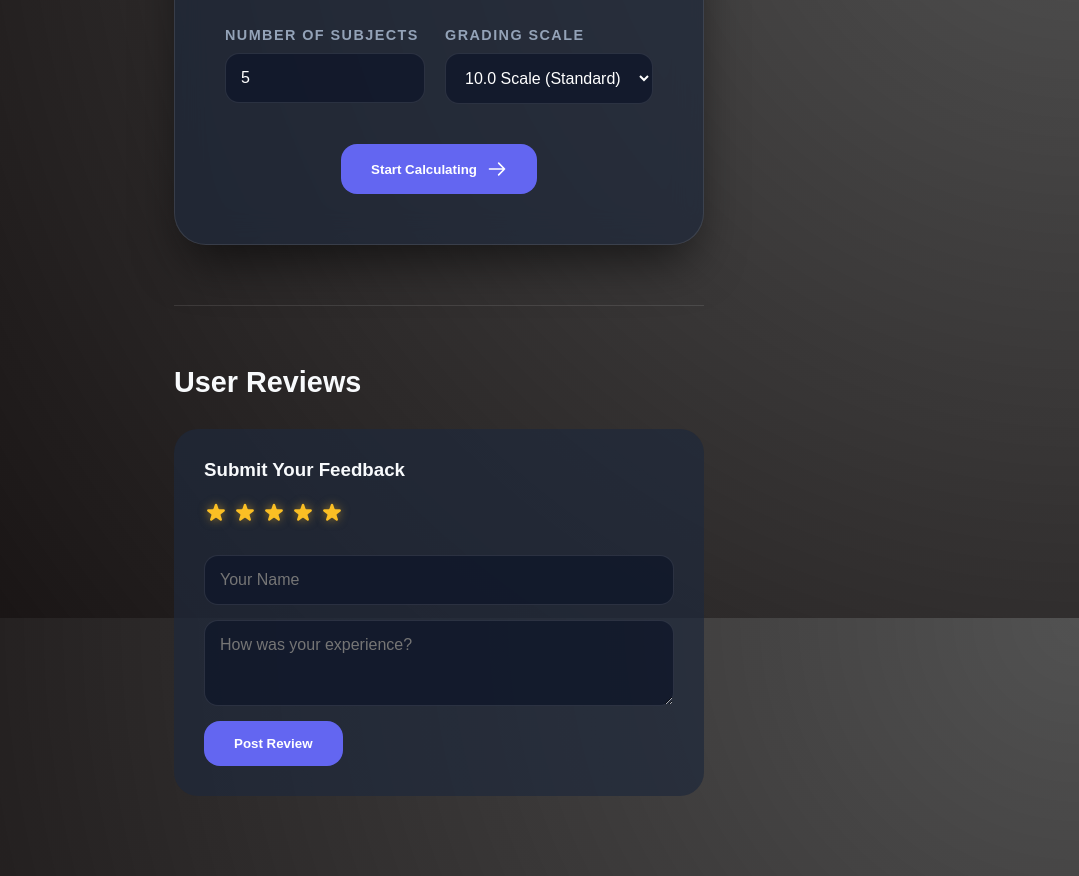
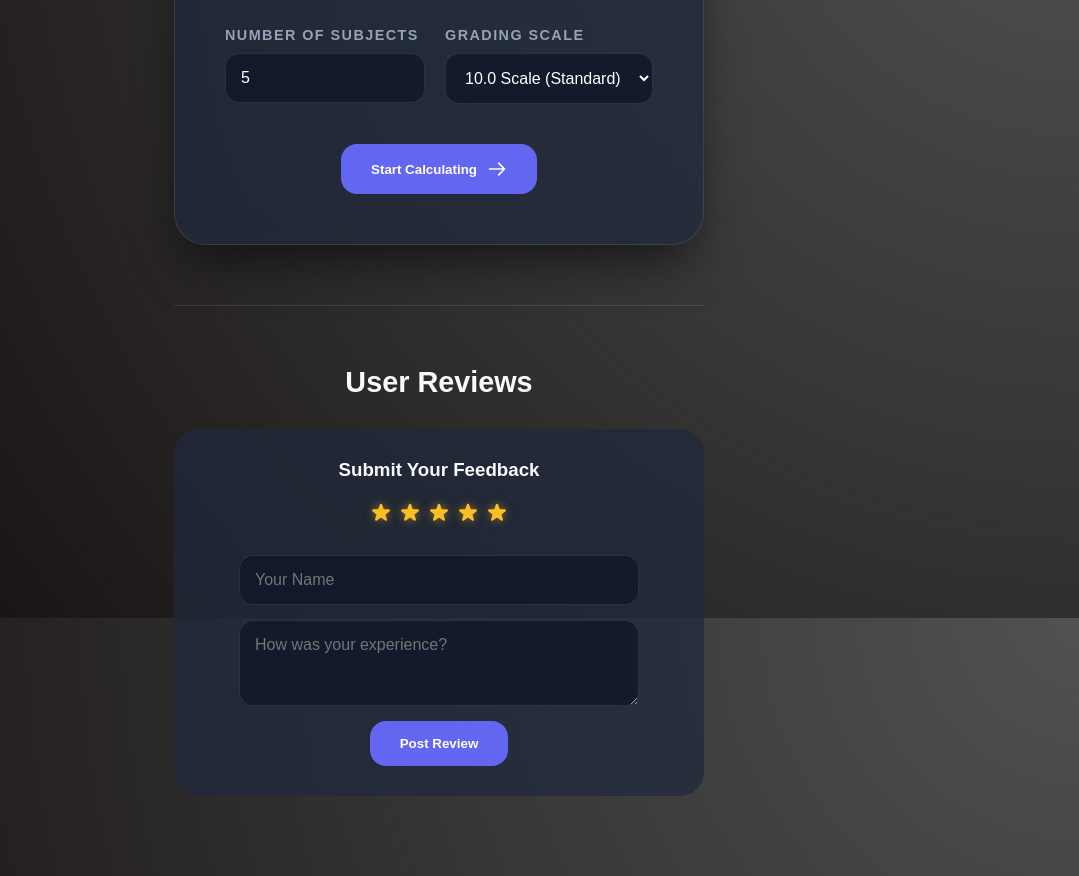
Before and after one commit to monisha56-56/CGPA, a plain HTML site: page index.html in a window 1280 px wide. Shown: the part 182-1058 px from the top of the page, without its empty margins (201-1280 px from the left). Drawn offline with Linux system fonts and the light colour scheme.

Commit message:
UI: Centered reviews and stars, updated titles

```diff
--- a/index.html
+++ b/index.html
@@ -193,6 +193,7 @@
             margin-top: 60px;
             padding-top: 60px;
             border-top: 1px solid var(--glass-border);
+            text-align: center;
         }
 
         .review-form {
@@ -200,12 +201,14 @@
             padding: 30px;
             border-radius: 24px;
             margin-bottom: 40px;
+            text-align: center;
         }
 
         .star-rating {
             display: flex;
             gap: 5px;
             margin-bottom: 15px;
+            justify-content: center;
         }
 
         .star-rating svg {
@@ -316,7 +319,7 @@
     <div id="calcView" class="view">
         <div class="calc-header">
             <div>
-                <h2 style="font-size: 2rem;">Dashboard</h2>
+                <h2 style="font-size: 2rem;">CGPA CALCULATOR</h2>
                 <span id="subjectCountDisplay" class="count-badge">5 Subjects Loaded</span>
             </div>
             <button id="backBtn" class="btn btn-outline">
@@ -347,7 +350,7 @@
 
         <div class="review-form">
             <h3 style="margin-bottom: 20px;">Submit Your Feedback</h3>
-            <div style="display: flex; flex-direction: column; gap: 15px;">
+            <div style="display: flex; flex-direction: column; gap: 15px; align-items: center;">
                 <div class="star-rating" id="ratingInput">
                     <svg viewBox="0 0 20 20" data-val="1"><path d="M9.049 2.927c.3-.921 1.603-.921 1.902 0l1.07 3.292a1 1 0 00.95.69h3.462c.969 0 1.371 1.24.588 1.81l-2.8 2.034a1 1 0 00-.364 1.118l1.07 3.292c.3.921-.755 1.688-1.54 1.118l-2.8-2.034a1 1 0 00-1.175 0l-2.8 2.034c-.784.57-1.838-.197-1.539-1.118l1.07-3.292a1 1 0 00-.364-1.118L2.98 8.72c-.783-.57-.38-1.81.588-1.81h3.461a1 1 0 00.951-.69l1.07-3.292z"/></svg>
                     <svg viewBox="0 0 20 20" data-val="2"><path d="M9.049 2.927c.3-.921 1.603-.921 1.902 0l1.07 3.292a1 1 0 00.95.69h3.462c.969 0 1.371 1.24.588 1.81l-2.8 2.034a1 1 0 00-.364 1.118l1.07 3.292c.3.921-.755 1.688-1.54 1.118l-2.8-2.034a1 1 0 00-1.175 0l-2.8 2.034c-.784.57-1.838-.197-1.539-1.118l1.07-3.292a1 1 0 00-.364-1.118L2.98 8.72c-.783-.57-.38-1.81.588-1.81h3.461a1 1 0 00.951-.69l1.07-3.292z"/></svg>
@@ -355,8 +358,8 @@
                     <svg viewBox="0 0 20 20" data-val="4"><path d="M9.049 2.927c.3-.921 1.603-.921 1.902 0l1.07 3.292a1 1 0 00.95.69h3.462c.969 0 1.371 1.24.588 1.81l-2.8 2.034a1 1 0 00-.364 1.118l1.07 3.292c.3.921-.755 1.688-1.54 1.118l-2.8-2.034a1 1 0 00-1.175 0l-2.8 2.034c-.784.57-1.838-.197-1.539-1.118l1.07-3.292a1 1 0 00-.364-1.118L2.98 8.72c-.783-.57-.38-1.81.588-1.81h3.461a1 1 0 00.951-.69l1.07-3.292z"/></svg>
                     <svg viewBox="0 0 20 20" data-val="5"><path d="M9.049 2.927c.3-.921 1.603-.921 1.902 0l1.07 3.292a1 1 0 00.95.69h3.462c.969 0 1.371 1.24.588 1.81l-2.8 2.034a1 1 0 00-.364 1.118l1.07 3.292c.3.921-.755 1.688-1.54 1.118l-2.8-2.034a1 1 0 00-1.175 0l-2.8 2.034c-.784.57-1.838-.197-1.539-1.118l1.07-3.292a1 1 0 00-.364-1.118L2.98 8.72c-.783-.57-.38-1.81.588-1.81h3.461a1 1 0 00.951-.69l1.07-3.292z"/></svg>
                 </div>
-                <input type="text" id="reviewerName" placeholder="Your Name">
-                <textarea id="reviewText" placeholder="How was your experience?" rows="3"></textarea>
+                <input type="text" id="reviewerName" placeholder="Your Name" style="width: 100%; max-width: 400px;">
+                <textarea id="reviewText" placeholder="How was your experience?" rows="3" style="width: 100%; max-width: 400px;"></textarea>
                 <button id="submitReview" class="btn btn-primary" style="width: fit-content;">Post Review</button>
             </div>
         </div>
@@ -433,7 +436,7 @@
             row.innerHTML = `
                 <div class="input-box">
                     <label>Subject ${i}</label>
-                    <input type="text" placeholder="Course Name" class="subj-name">
+                    <input type="text" placeholder="Course Name (optional)" class="subj-name">
                 </div>
                 <div class="input-box">
                     <label>Credits</label>
@@ -441,7 +444,7 @@
                 </div>
                 <div class="input-box">
                     <label>Grade Point</label>
-                    <input type="number" list="${datalistId}" step="0.1" placeholder="0.0" class="subj-grade">
+                    <input type="number" list="${datalistId}" step="0.1" placeholder="0" class="subj-grade">
                 </div>
                 <button class="btn-outline" style="padding: 10px; margin-top: 25px; border-radius: 12px;" onclick="this.parentElement.remove(); calculate();">
                     <svg width="18" height="18" fill="none" stroke="currentColor" viewBox="0 0 24 24"><path stroke-linecap="round" stroke-linejoin="round" stroke-width="2" d="M19 7l-.867 12.142A2 2 0 0116.138 21H7.862a2 2 0 01-1.995-1.858L5 7m5 4v6m4-6v6m1-10V4a1 1 0 00-1-1h-4a1 1 0 00-1 1v3M4 7h16"></path></svg>
```
